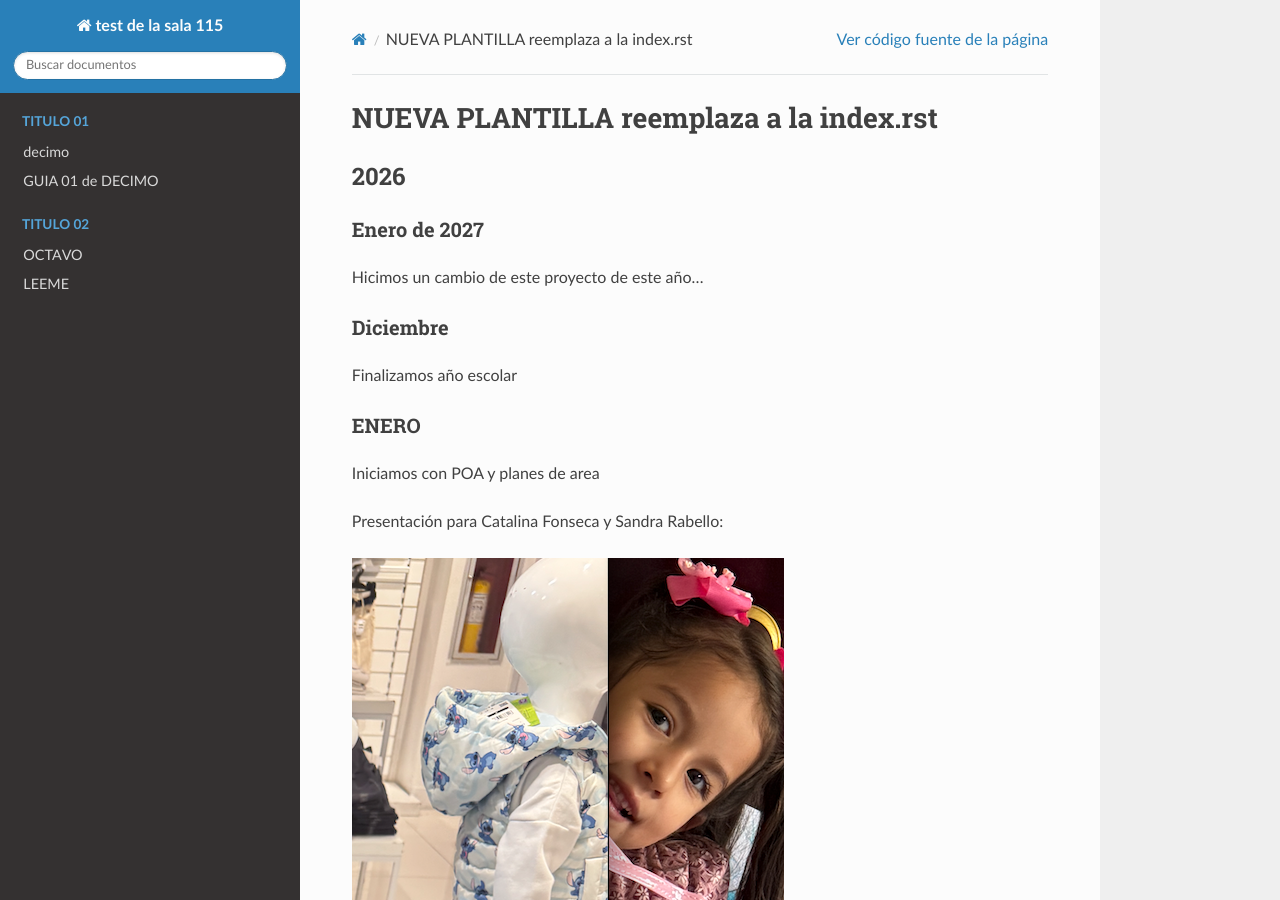
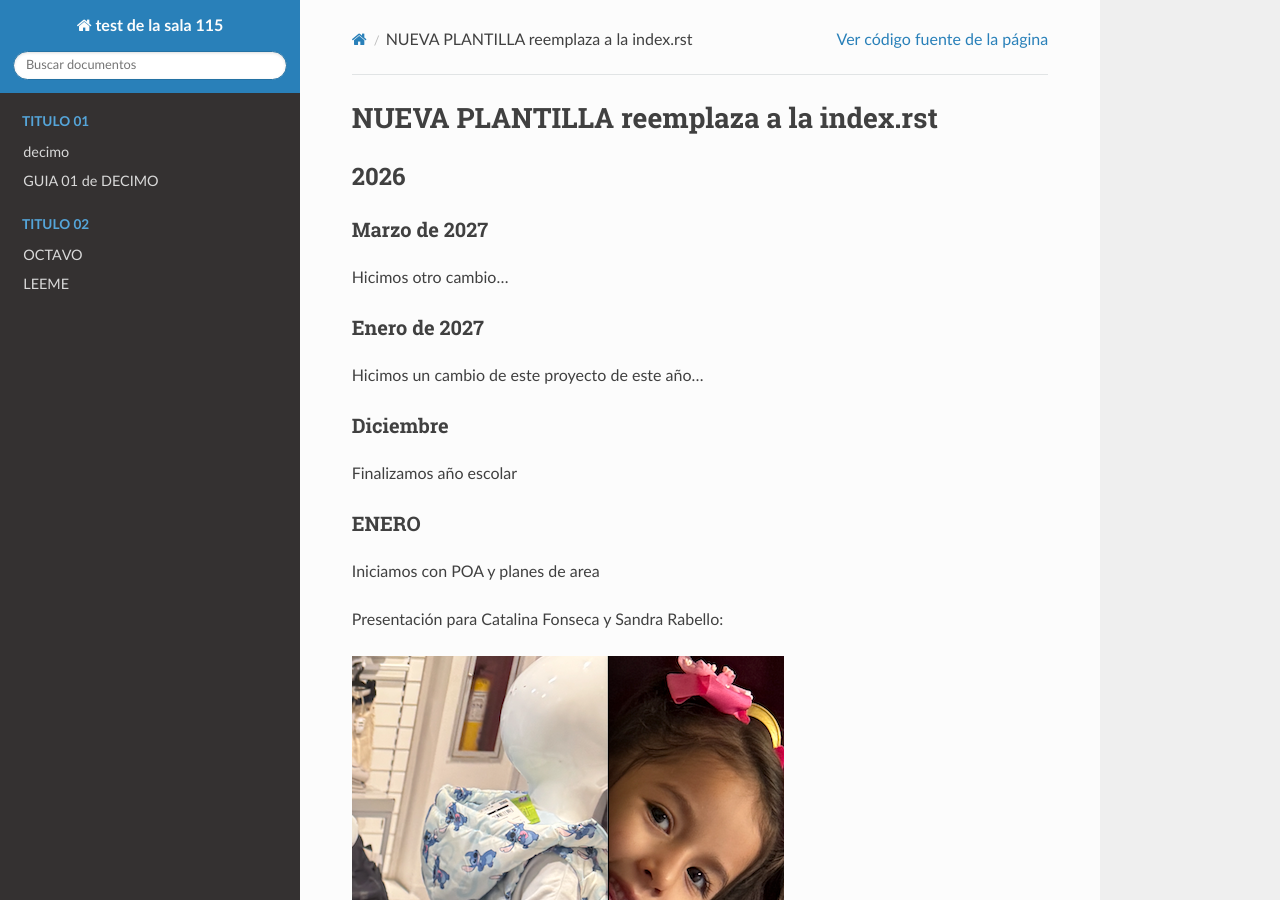
Before and after one commit to camilojfkennedy/test, a Sphinx documentation site: the page built from docs/index.md, in a window 1280 px wide and 900 px high. Built offline with Sphinx 7.4.7 and the Read the Docs theme 3.1.0, drawn with Linux system fonts in a browser that asks for light colours.

Commit message:
volviendo al pasado 2

```diff
--- a/docs/index.md
+++ b/docs/index.md
@@ -19,6 +19,10 @@ README.md
 # NUEVA PLANTILLA reemplaza a la index.rst
 
 ## 2026
+
+### Marzo de 2027
+
+Hicimos otro cambio...
 
 ### Enero de 2027
 
```
